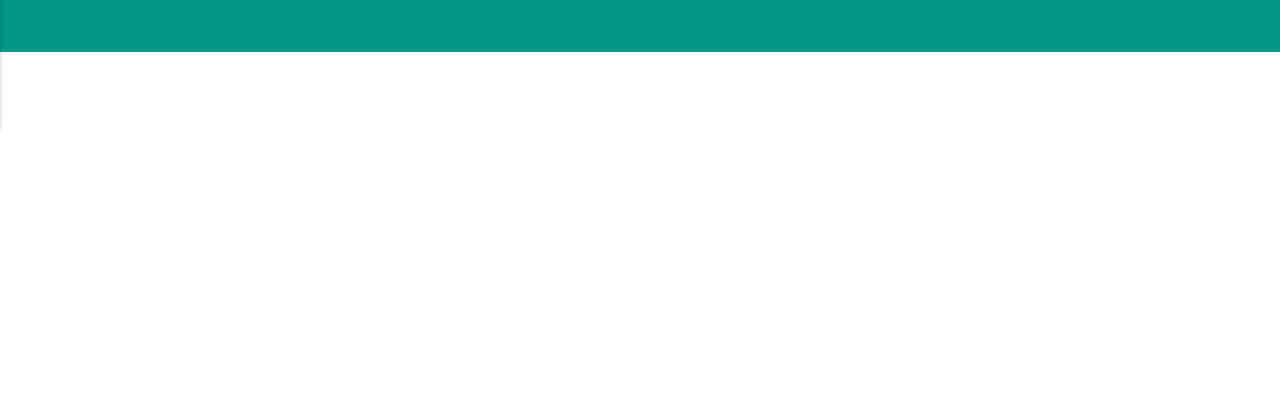
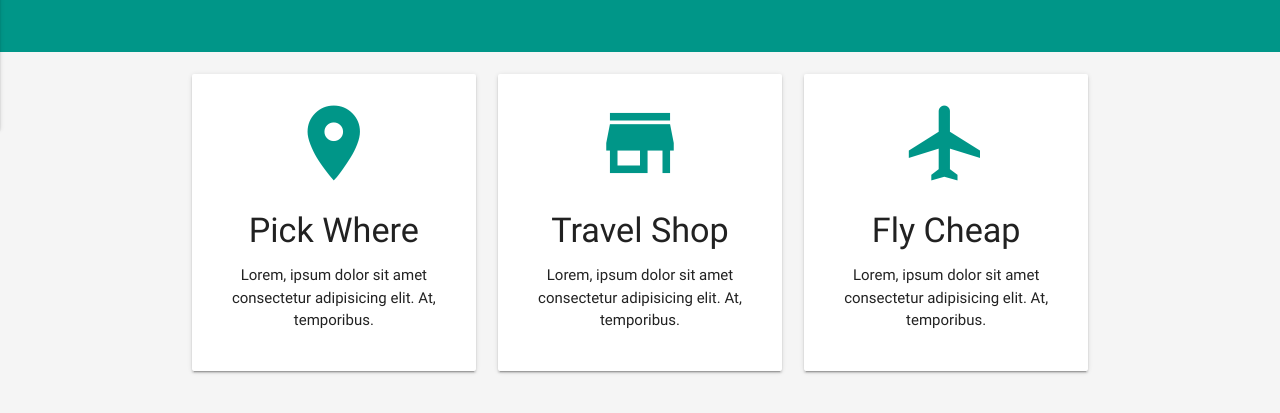
Before and after one commit to jrmeyers92/travelville, a plain HTML site: page index.html in a window 1280 px wide. Shown: the part 731-1144 px from the top of the page. Before the commit the page ends 800 px from the top, so only its background shows below. Drawn offline with nearby package versions, Linux system fonts and the light colour scheme.

Commit message:
icon boxes section done

```diff
--- a/index.html
+++ b/index.html
@@ -116,6 +116,46 @@
 			</div>
 		</section>
 
+		<!-- ICON BOXES -->
+		<section class="section section-icons grey lighten-4 center">
+			<div class="container">
+				<div class="row">
+					<div class="col s12 m4">
+						<div class="card-panel">
+							<i class="material-icons large teal-text">room</i>
+							<h4>Pick Where</h4>
+							<p>
+								Lorem, ipsum dolor sit amet consectetur adipisicing elit. At,
+								temporibus.
+							</p>
+						</div>
+					</div>
+
+					<div class="col s12 m4">
+						<div class="card-panel">
+							<i class="material-icons large teal-text">store</i>
+							<h4>Travel Shop</h4>
+							<p>
+								Lorem, ipsum dolor sit amet consectetur adipisicing elit. At,
+								temporibus.
+							</p>
+						</div>
+					</div>
+
+					<div class="col s12 m4">
+						<div class="card-panel">
+							<i class="material-icons large teal-text">airplanemode_active</i>
+							<h4>Fly Cheap</h4>
+							<p>
+								Lorem, ipsum dolor sit amet consectetur adipisicing elit. At,
+								temporibus.
+							</p>
+						</div>
+					</div>
+				</div>
+			</div>
+		</section>
+
 		<!--Import jQuery before materialize.js-->
 		<script
 			type="text/javascript"
```
